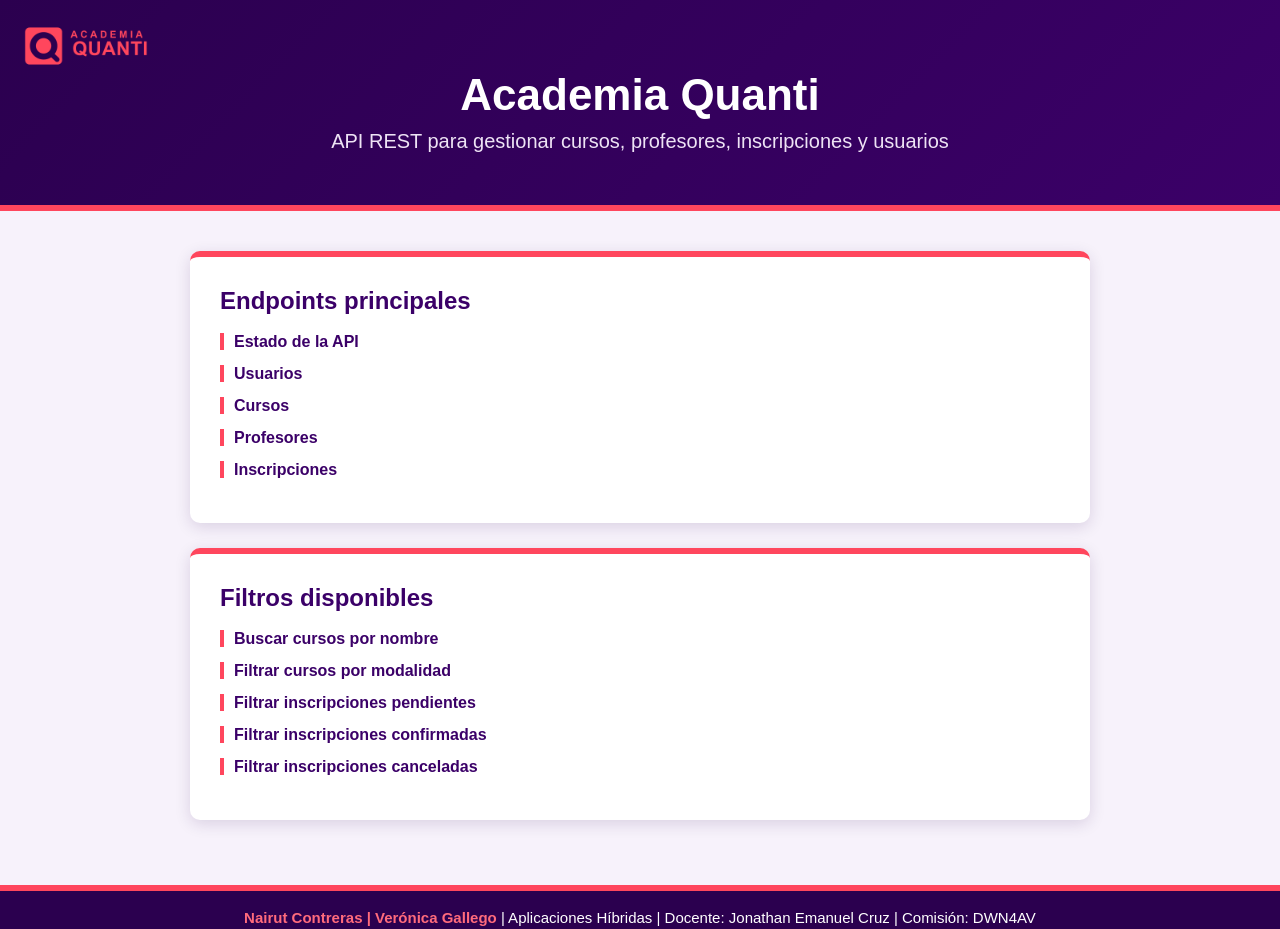
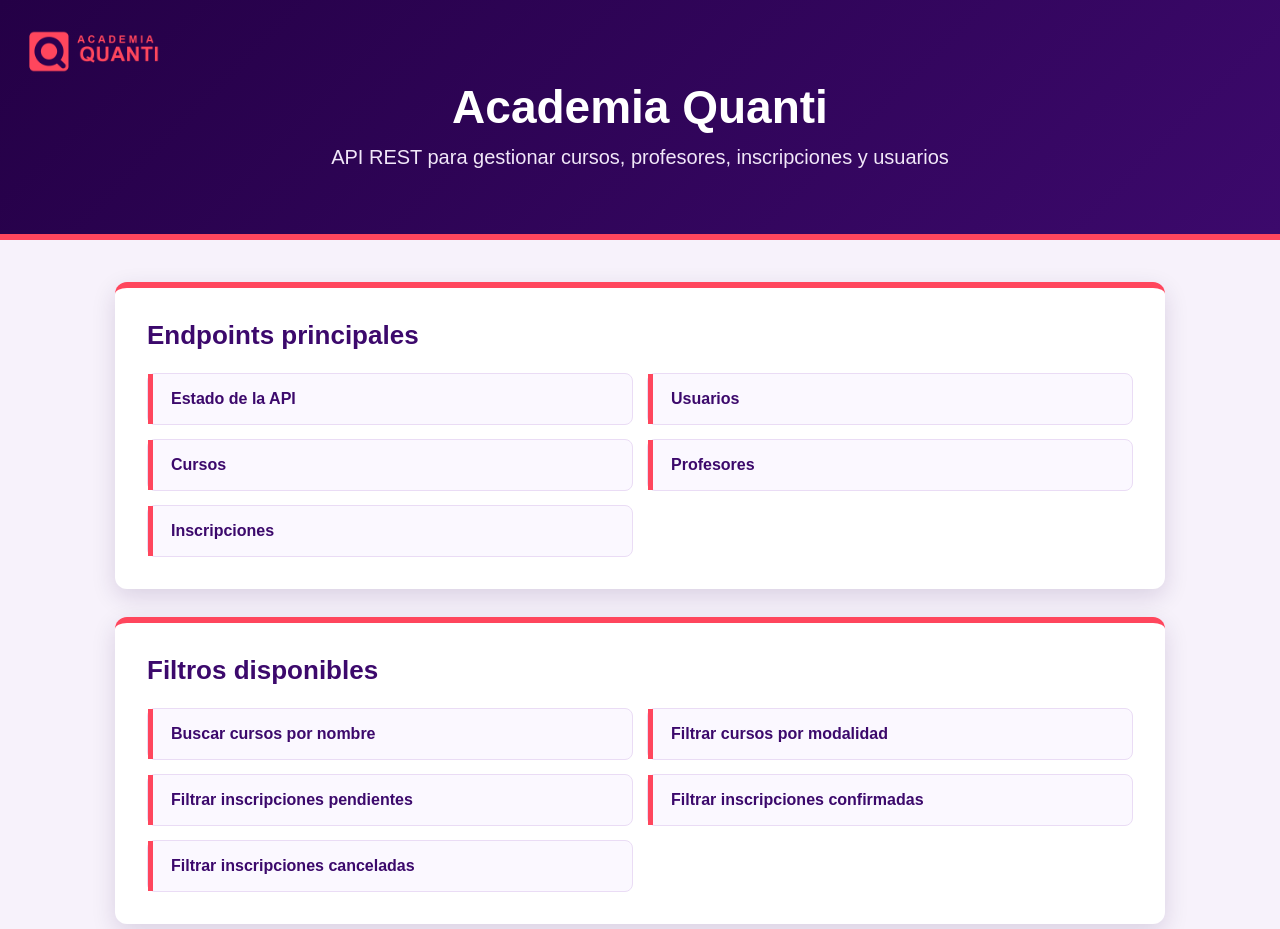
Before and after one commit to Nairutc/api_quanti, a website: page public/index.html in a window 1280 px wide. Shown: the top 929 px of the page. Drawn offline with Linux system fonts and the light colour scheme.

Commit message:
modicfica  el archivo style.css

```diff
--- a/public/style.css
+++ b/public/style.css
@@ -5,8 +5,8 @@
 }
 
 :root {
-    --morado-oscuro: #2b004f;
-    --morado-intenso: #3b0068;
+    --morado-oscuro: #240046;
+    --morado-intenso: #3c096c;
     --morado-card: #ffffff;
     --fucsia-quanti: #ff465d;
     --fucsia-suave: #ff6b7c;
@@ -30,63 +30,77 @@ header {
     background: linear-gradient(135deg, var(--morado-oscuro), var(--morado-intenso));
     color: var(--blanco);
     text-align: center;
-    padding: 70px 20px 52px;
+    padding: 80px 20px 65px;
     border-bottom: 6px solid var(--fucsia-quanti);
 }
 
 .logo {
     position: absolute;
-    top: 20px;
-    left: 20px;
-    width: 180px;
+    top: 24px;
+    left: 24px;
+    width: 190px;
 }
 
 header h1 {
-    font-size: 44px;
-    margin-bottom: 10px;
+    font-size: 46px;
+    margin-bottom: 12px;
     color: var(--blanco);
 }
 
 header p {
     font-size: 20px;
-    color: #eee3f5;
+    color: #f1e7f8;
 }
 
 main {
     width: 90%;
-    max-width: 900px;
-    margin: 40px auto;
+    max-width: 1050px;
+    margin: 42px auto;
     flex: 1;
 }
 
 section {
     background: var(--morado-card);
-    padding: 30px;
-    border-radius: 10px;
+    padding: 32px;
+    border-radius: 12px;
     border-top: 6px solid var(--fucsia-quanti);
-    box-shadow: 0 4px 16px rgba(43, 0, 79, 0.14);
-    margin-bottom: 25px;
+    box-shadow: 0 8px 24px rgba(43, 0, 79, 0.14);
+    margin-bottom: 28px;
 }
 
 h2 {
     color: var(--morado-intenso);
-    margin-bottom: 18px;
+    margin-bottom: 22px;
+    font-size: 26px;
 }
 
 ul {
     list-style: none;
+    display: grid;
+    grid-template-columns: repeat(2, 1fr);
+    gap: 14px;
 }
 
 li {
-    margin-bottom: 14px;
+    background: #fbf8ff;
+    border: 1px solid #eadcf5;
+    border-radius: 8px;
+    transition: 0.2s;
+}
+
+li:hover {
+    transform: translateY(-2px);
+    border-color: var(--fucsia-quanti);
+    box-shadow: 0 6px 16px rgba(255, 70, 93, 0.15);
 }
 
 a {
+    display: block;
     color: var(--morado-intenso);
     font-weight: bold;
     text-decoration: none;
-    border-left: 4px solid var(--fucsia-quanti);
-    padding-left: 10px;
+    padding: 16px 18px;
+    border-left: 5px solid var(--fucsia-quanti);
 }
 
 a:hover {
@@ -97,7 +111,7 @@ footer {
     background: var(--morado-oscuro);
     color: var(--blanco);
     text-align: center;
-    padding: 18px 20px;
+    padding: 20px;
     border-top: 6px solid var(--fucsia-quanti);
     margin-top: auto;
 }
@@ -110,3 +124,27 @@ footer p {
 footer strong {
     color: var(--fucsia-suave);
 }
+
+@media (max-width: 700px) {
+    header {
+        padding: 110px 18px 50px;
+    }
+
+    .logo {
+        width: 160px;
+        left: 50%;
+        transform: translateX(-50%);
+    }
+
+    header h1 {
+        font-size: 36px;
+    }
+
+    header p {
+        font-size: 17px;
+    }
+
+    ul {
+        grid-template-columns: 1fr;
+    }
+}
```
Also changed, not shown: README.md.
